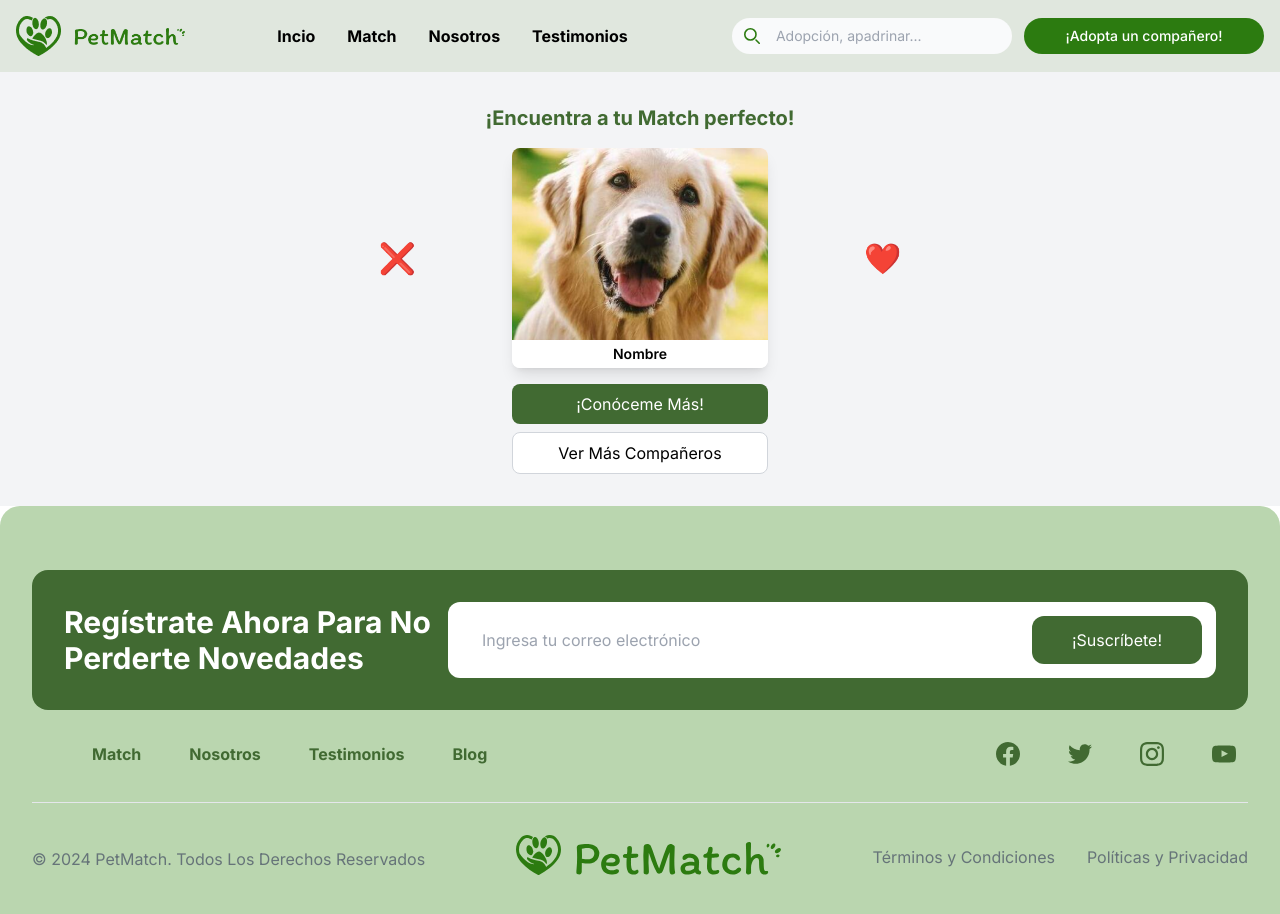
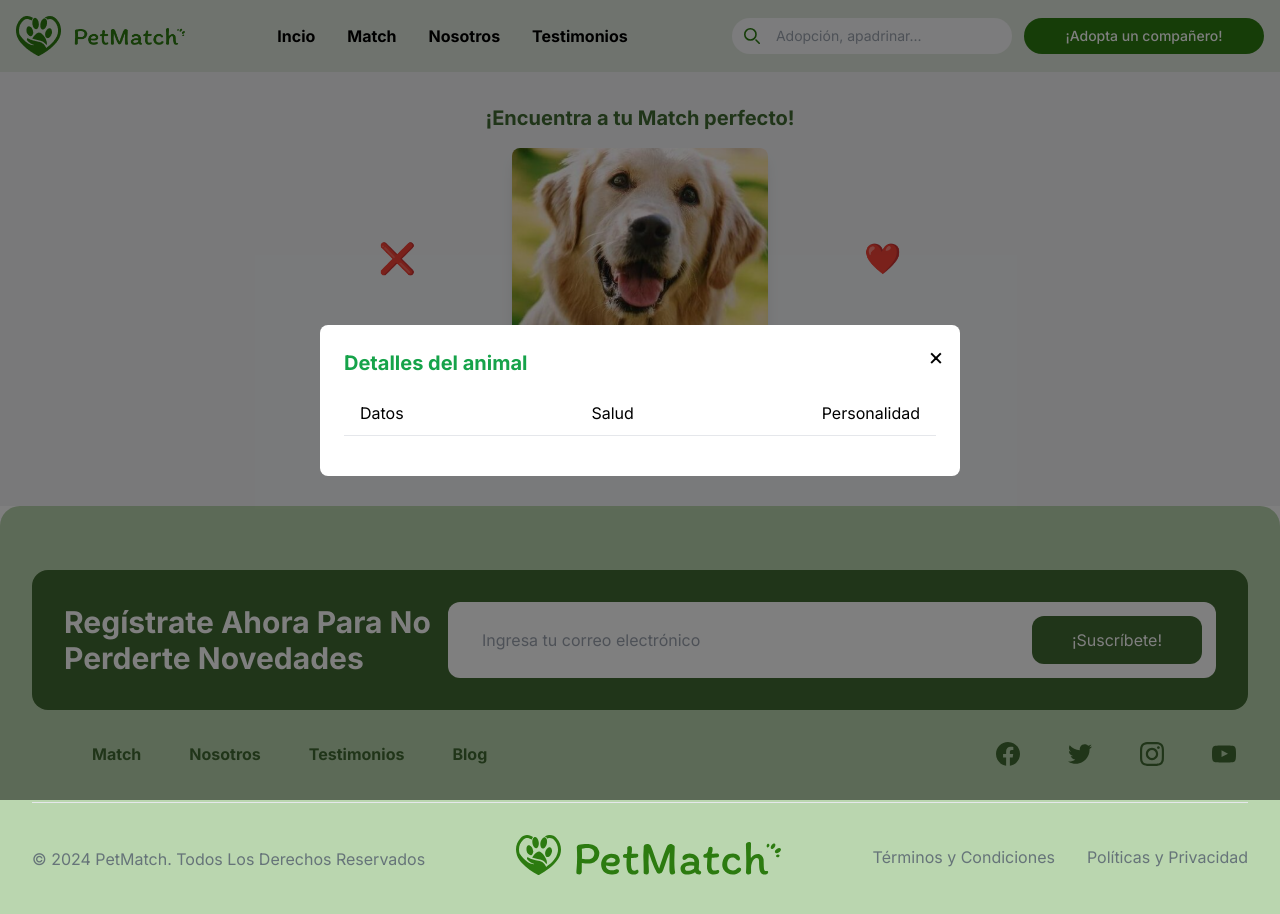
Before and after one commit to No-Country-simulation/c19-24-m-node-react, a React (Create React App) app in the folder front/petmatch/: page /Match in a window 1280 px wide. Both pictures are taken after a click on the button "¡Conóceme Más!". Shown: the top 914 px of the page. Built offline with nearby package versions, Linux system fonts and the light colour scheme.

Commit message:
DetailsPopUp Almost Done

```diff
--- /dev/null
+++ b/front/petmatch/src/Components/detailsPopUp/Details.jsx
@@ -0,0 +1,25 @@
+import React from 'react';
+
+const Details = ({ show, onClose}) => {
+    if (!show) {
+        return null;
+    }
+
+    return (
+        <div className="fixed inset-0 bg-black bg-opacity-50 flex items-center justify-center z-50">
+            <div className="bg-white rounded-lg w-11/12 md:w-3/4 lg:w-1/2 p-6 relative">
+                <button className="absolute top-0 right-0 m-4 text-2xl" onClick={onClose}>
+                    &times;
+                </button>
+                <h2 className="text-xl font-bold mb-4 text-green-600">Detalles del animal</h2>
+                <div className="flex justify-between border-b mb-4">
+                    <button className="py-2 px-4 border-b-2 border-transparent hover:border-green-600 focus:outline-none">Datos</button>
+                    <button className="py-2 px-4 border-b-2 border-transparent hover:border-green-600 focus:outline-none">Salud</button>
+                    <button className="py-2 px-4 border-b-2 border-transparent hover:border-green-600 focus:outline-none">Personalidad</button>
+                </div>
+            </div>
+        </div>
+    );
+};
+
+export default Details;
--- a/front/petmatch/src/Components/matchPage/MatchSection.jsx
+++ b/front/petmatch/src/Components/matchPage/MatchSection.jsx
@@ -1,7 +1,19 @@
-import React from 'react';
+import React, { useState } from 'react';
 import image from '../../images/perrito2.png'
+import Details from '../detailsPopUp/Details';
 
 const MatchSection = () => {
+
+    const [showDetails, setShowDetails] = useState(false);
+
+    const handleShowDetails = () => {
+        setShowDetails(true);
+    };
+
+    const handleCloseDetails = () => {
+        setShowDetails(false);
+    };
+
     return (
         <div className="flex flex-col items-center py-8 bg-gray-100 relative">
             <h2 className="text-xl font-bold mb-4 text-bgGreen">¡Encuentra a tu Match perfecto!</h2>
@@ -16,9 +28,10 @@ const MatchSection = () => {
                 <button className="absolute left-96 top-1/2 transform -translate-y-1/2 text-pink-500 text-3xl">❤️</button>
             </div>
             <div className="mt-4 space-y-2 w-64">
-                <button className="bg-bgGreen text-white px-4 py-2 rounded-lg w-full">¡Conóceme Más!</button>
+                <button className="bg-[#2C7B10] text-white px-4 py-2 rounded-lg w-full" onClick={handleShowDetails} >¡Conóceme Más!</button>
                 <button className="bg-white text-black px-4 py-2 rounded-lg border border-gray-300 w-full">Ver Más Compañeros</button>
             </div>
+            <Details show={showDetails} onClose={handleCloseDetails}/>
         </div>
     );
 };
```
